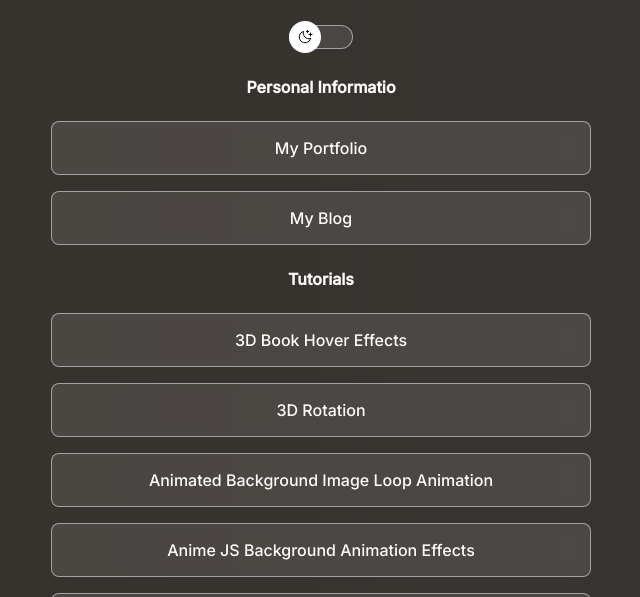
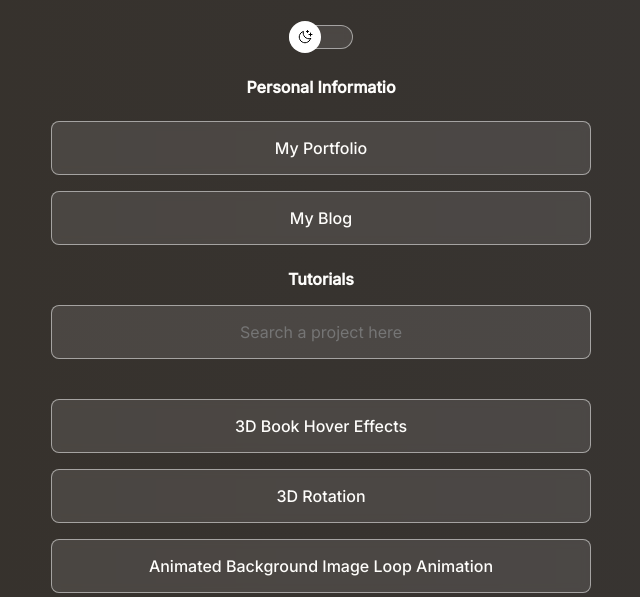
Before and after one commit to Matheus1714/animations-only-css, a plain HTML site: page index.html in a window 1280 px wide. Shown: the part 203-800 px from the top of the page, without its empty margins (319-959 px from the left). Drawn offline with nearby package versions, Linux system fonts and the light colour scheme.

Commit message:
create a filter to projects

```diff
--- a/css/lists.css
+++ b/css/lists.css
@@ -1,3 +1,18 @@
+#search {
+  width: 100%;
+  padding: 1rem 1.5rem;
+  background: var(--surface-color);
+  color: var(--text-color);
+  font-size: 1rem;
+  border: 1px solid var(--stroke-color);
+  border-radius: 8px;
+  margin: 1rem 0;
+  text-align: center;
+  transition: 0.2s;
+}
+#search:active {
+  background: var(--surface-color-hover);
+}
 ul {
   list-style: none;
 
--- a/index.html
+++ b/index.html
@@ -54,6 +54,12 @@
       </section>
       <section id="projects">
         <p>Tutorials</p>
+        <input
+          type="text"
+          id="search"
+          placeholder="Search a project here"
+          onkeyup="filterProjects()"
+        />
         <ul></ul>
       </section>
 
--- a/js/script.js
+++ b/js/script.js
@@ -2,3 +2,20 @@ function toggleMode() {
   const html = document.documentElement
   html.classList.toggle("light")
 }
+function filterProjects() {
+  const searchInput = document.getElementById("search")
+  const projectsList = document.querySelector("#projects ul")
+  const projects = projectsList.querySelectorAll("li")
+
+  const filter = searchInput.value.toUpperCase()
+
+  for (let i = 0; i < projects.length; i++) {
+    const project = projects[i].querySelector("a p")
+    const projectName = project.textContent || project.innerText
+    if (projectName.toUpperCase().indexOf(filter) > -1) {
+      projects[i].style.display = ""
+    } else {
+      projects[i].style.display = "none"
+    }
+  }
+}
```
